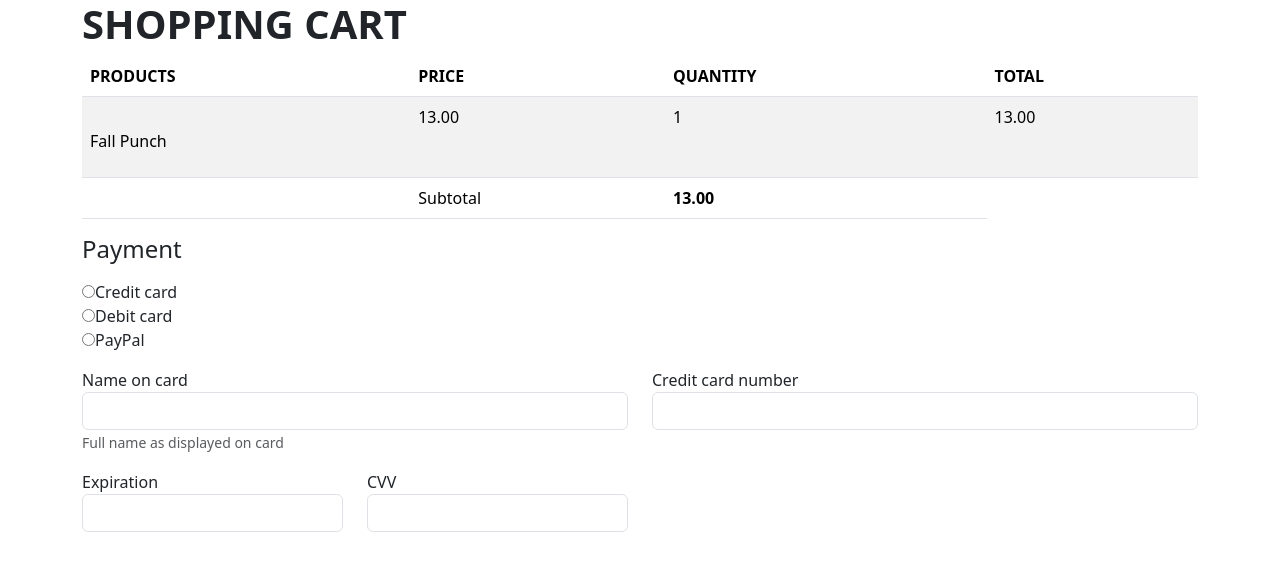
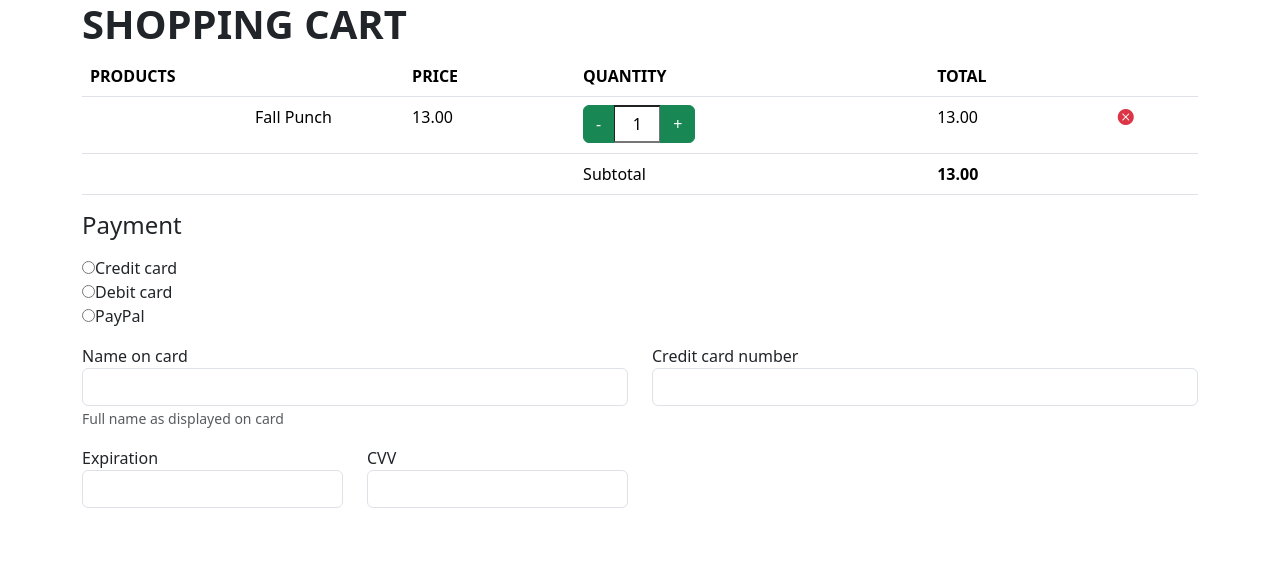
Before and after one commit to emilianozapata01/HackAcademy_FinalProyect_E-commerce, a React (Vite) app: page /cart in a window 1280 px wide. Shown: the top 570 px of the page. Built offline with nearby package versions, Linux system fonts and the light colour scheme; the HTML template or start-up script is replaced by a standard one.

Commit message:
cart
update

```diff
--- a/src/App.css
+++ b/src/App.css
@@ -10,3 +10,6 @@
   background-color: green;
   border: none;
 }
+.input-cart{
+  width: 3rem;
+}
--- a/src/pages/Cart.jsx
+++ b/src/pages/Cart.jsx
@@ -1,10 +1,11 @@
 import Table from "react-bootstrap/Table";
+import { Link } from "react-router-dom";
 
 function Cart() {
   return (
     <div className="container">
       <h1 className="fw-bold">SHOPPING CART</h1>
-      <Table striped>
+      <Table >
         <thead>
           <tr>
             <th className="fw-bold" colSpan={2}>
@@ -13,24 +14,43 @@ function Cart() {
             <th className="fw-bold">PRICE</th>
             <th className="fw-bold">QUANTITY</th>
             <th className="fw-bold">TOTAL</th>
+            <th></th>
           </tr>
         </thead>
         <tbody>
           <tr>
             <td colSpan={2}>
-              <div>
-                <img src="" alt="" />
-                <p>Fall Punch</p>
+              <div className="row">
+                <div className="col">
+                  <img src="" alt="" />
+                </div>
+                <div className="col">
+                  <p>Fall Punch</p>
+                </div>
               </div>
             </td>
             <td>13.00</td>
-            <td>1</td>
+            <td>
+              <div className="input-group ">
+                <button className="btn btn-success">-</button>
+                <input
+                  className="input-cart text-center"
+                  type="text"
+                  value={1}
+                />{" "}
+                <button className="btn btn-success">+</button>
+              </div>
+            </td>
             <td>13.00</td>
+            <td><Link className="text-decoration-none text-danger" to={""}><i className="bi bi-x-circle-fill"></i></Link></td>
+
           </tr>
           <tr>
-            <td colSpan={2}></td>
+            <td colSpan={3}></td>
             <td>Subtotal</td>
             <td className="fw-bold">13.00</td>
+            <td></td>
+
           </tr>
         </tbody>
       </Table>
```
